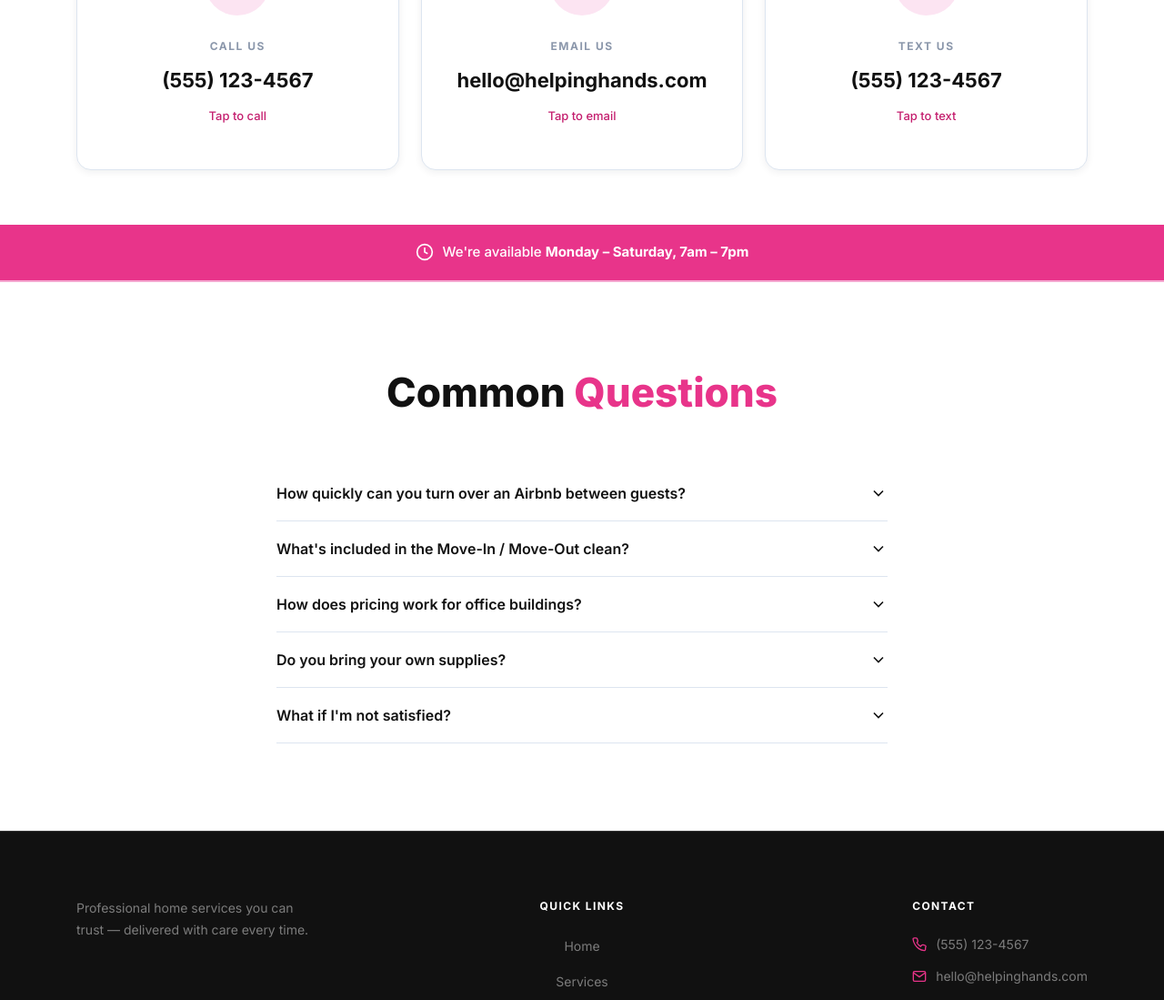
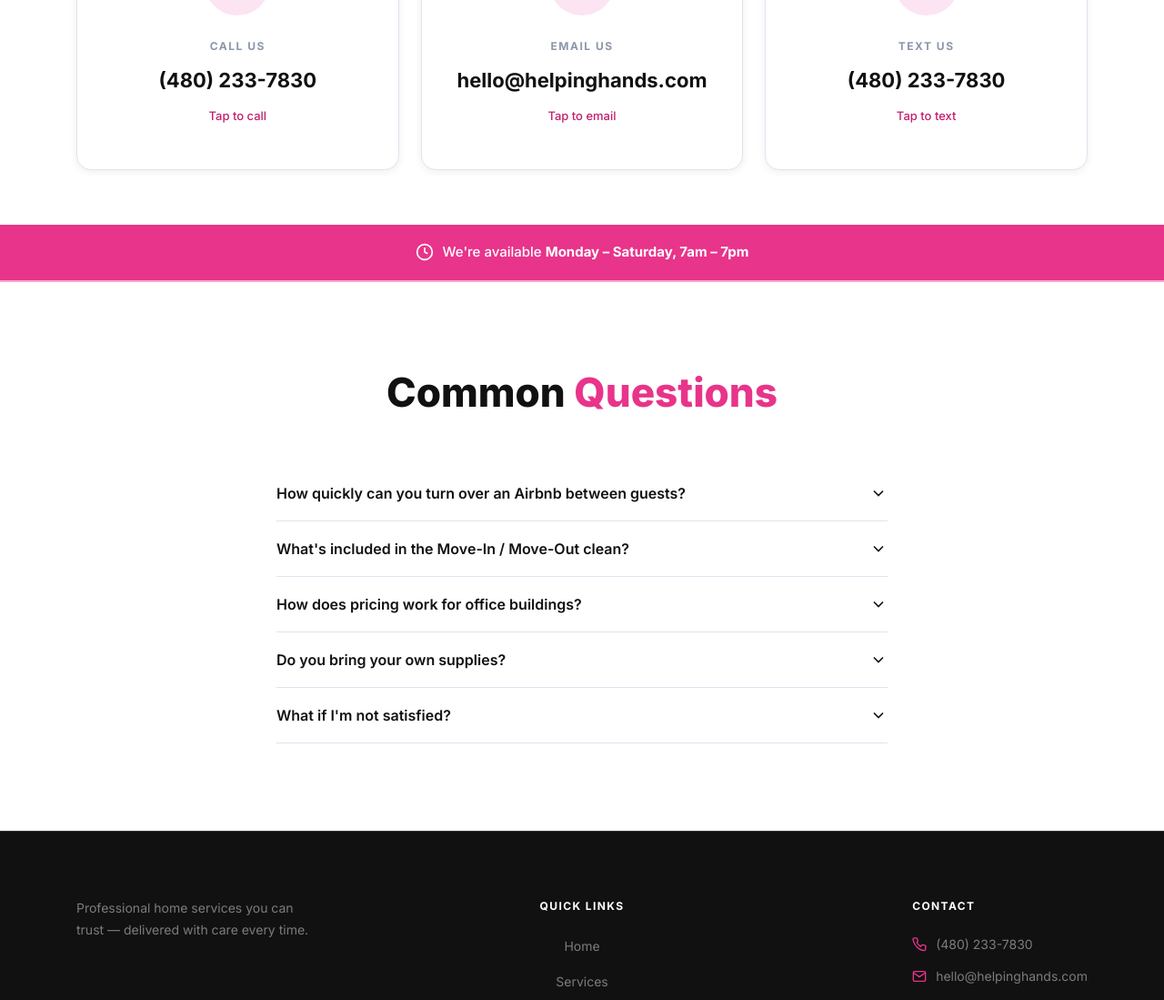
Before and after one commit to levimcdougal/Helping-Hands, a React (Vite) app: page /booking in a window 1280 px wide. Shown: the part 552-1651 px from the top of the page at 91% size. Built offline with nearby package versions, Linux system fonts and the light colour scheme.

Commit message:
add logo favicon and fix mobile layout

```diff
--- a/src/components/Footer.jsx
+++ b/src/components/Footer.jsx
@@ -27,7 +27,7 @@ export default function Footer() {
           <ul className="footer__contact">
             <li>
               <svg width="16" height="16" fill="none" stroke="var(--blue)" strokeWidth="2" viewBox="0 0 24 24"><path d="M22 16.92v3a2 2 0 0 1-2.18 2 19.79 19.79 0 0 1-8.63-3.07A19.5 19.5 0 0 1 4.69 12 19.79 19.79 0 0 1 1.61 3.41 2 2 0 0 1 3.6 1.21h3a2 2 0 0 1 2 1.72 12.84 12.84 0 0 0 .7 2.81 2 2 0 0 1-.45 2.11L7.91 9a16 16 0 0 0 6.09 6.09l1.95-1.95a2 2 0 0 1 2.11-.45 12.84 12.84 0 0 0 2.81.7A2 2 0 0 1 22 16.92z"/></svg>
-              <span>(555) 123-4567</span>
+              <span>(480) 233-7830</span>
             </li>
             <li>
               <svg width="16" height="16" fill="none" stroke="var(--blue)" strokeWidth="2" viewBox="0 0 24 24"><path d="M4 4h16c1.1 0 2 .9 2 2v12c0 1.1-.9 2-2 2H4c-1.1 0-2-.9-2-2V6c0-1.1.9-2 2-2z"/><polyline points="22,6 12,13 2,6"/></svg>
--- a/src/pages/Booking.jsx
+++ b/src/pages/Booking.jsx
@@ -55,14 +55,14 @@ export default function Booking() {
       <section className="section contact-section">
         <div className="container contact-grid">
 
-          <a href="tel:5551234567" className="contact-card card">
+          <a href="tel:4802337830" className="contact-card card">
             <div className="contact-card__icon">
               <svg width="32" height="32" fill="none" stroke="currentColor" strokeWidth="2" viewBox="0 0 24 24">
                 <path d="M22 16.92v3a2 2 0 0 1-2.18 2 19.79 19.79 0 0 1-8.63-3.07A19.5 19.5 0 0 1 4.69 12 19.79 19.79 0 0 1 1.61 3.41 2 2 0 0 1 3.6 1.21h3a2 2 0 0 1 2 1.72 12.84 12.84 0 0 0 .7 2.81 2 2 0 0 1-.45 2.11L7.91 9a16 16 0 0 0 6.09 6.09l1.95-1.95a2 2 0 0 1 2.11-.45 12.84 12.84 0 0 0 2.81.7A2 2 0 0 1 22 16.92z"/>
               </svg>
             </div>
             <div className="contact-card__label">Call Us</div>
-            <div className="contact-card__value">(555) 123-4567</div>
+            <div className="contact-card__value">(480) 233-7830</div>
             <div className="contact-card__action">Tap to call</div>
           </a>
 
@@ -78,14 +78,14 @@ export default function Booking() {
             <div className="contact-card__action">Tap to email</div>
           </a>
 
-          <a href="sms:5551234567" className="contact-card card">
+          <a href="sms:4802337830" className="contact-card card">
             <div className="contact-card__icon">
               <svg width="32" height="32" fill="none" stroke="currentColor" strokeWidth="2" viewBox="0 0 24 24">
                 <path d="M21 15a2 2 0 0 1-2 2H7l-4 4V5a2 2 0 0 1 2-2h14a2 2 0 0 1 2 2z"/>
               </svg>
             </div>
             <div className="contact-card__label">Text Us</div>
-            <div className="contact-card__value">(555) 123-4567</div>
+            <div className="contact-card__value">(480) 233-7830</div>
             <div className="contact-card__action">Tap to text</div>
           </a>
 
```
